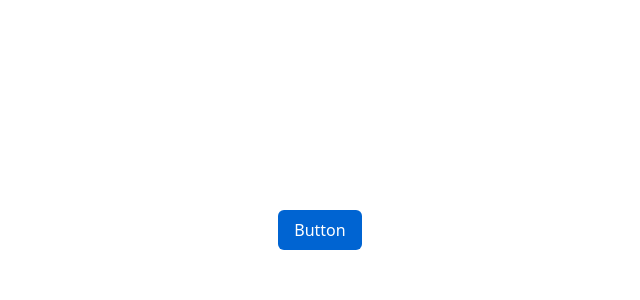
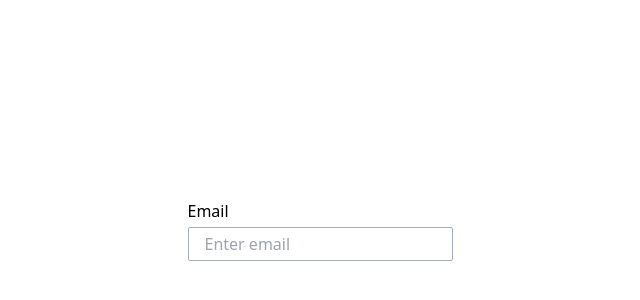
Before and after one commit to sangosteve/ui, a Next.js app: page / in a window 1280 px wide. Shown: the part 170-470 px from the top of the page, without its empty margins (320-960 px from the left). Built offline with nearby package versions, Linux system fonts and the light colour scheme.

Commit message:
added width and reuired to input

```diff
--- a/app/page.tsx
+++ b/app/page.tsx
@@ -1,10 +1,12 @@
 import { Button } from "./components/ui/ButtonTemplate";
 import styles from "./page.module.css";
 import { Input } from "./components/ui/Input";
+import { Menu, MenuButton, MenuItem, MenuItems } from "./components/ui/MenuOld";
 export default function Home() {
   return (
     <div className="w-screen h-screen flex items-center justify-center">
-      <Button variant="primary">Button</Button>
+      <Input placeholder="Enter email"  label="Email" required />
+
     </div>
   );
 }
```
